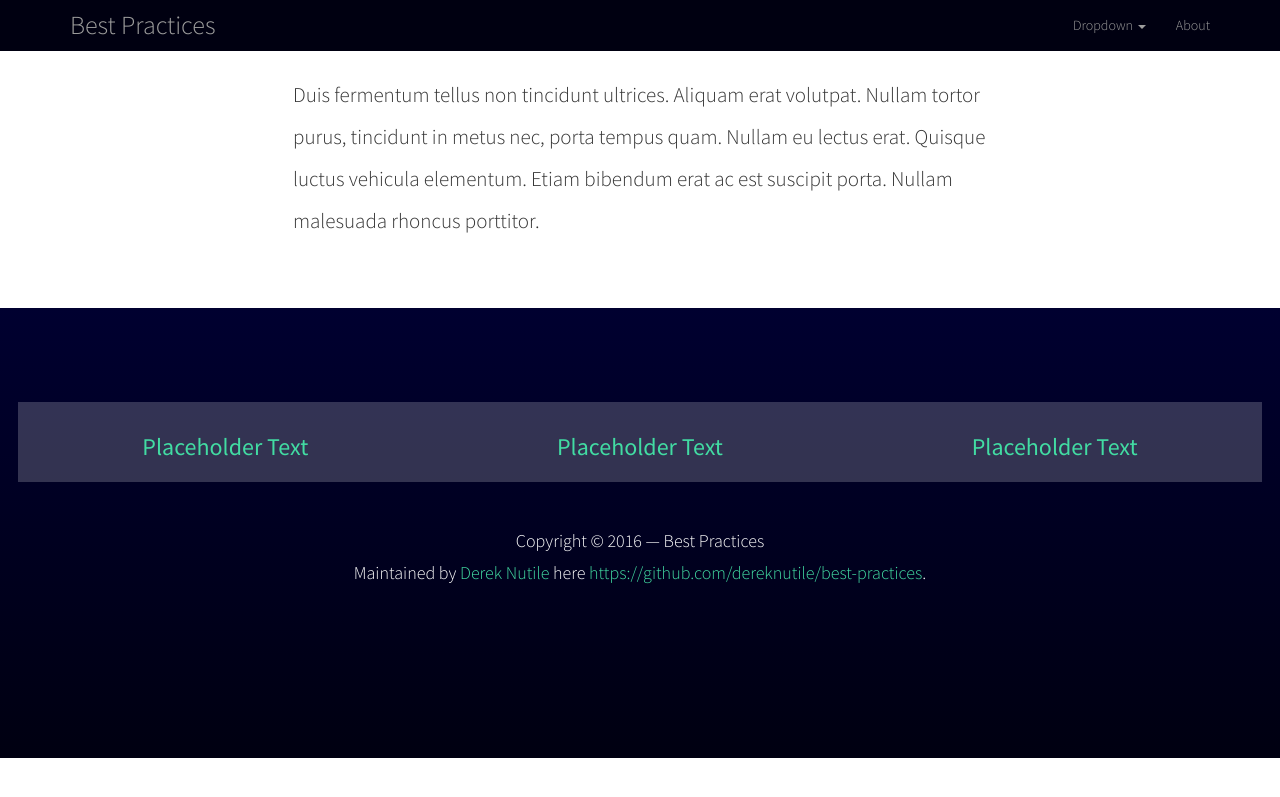
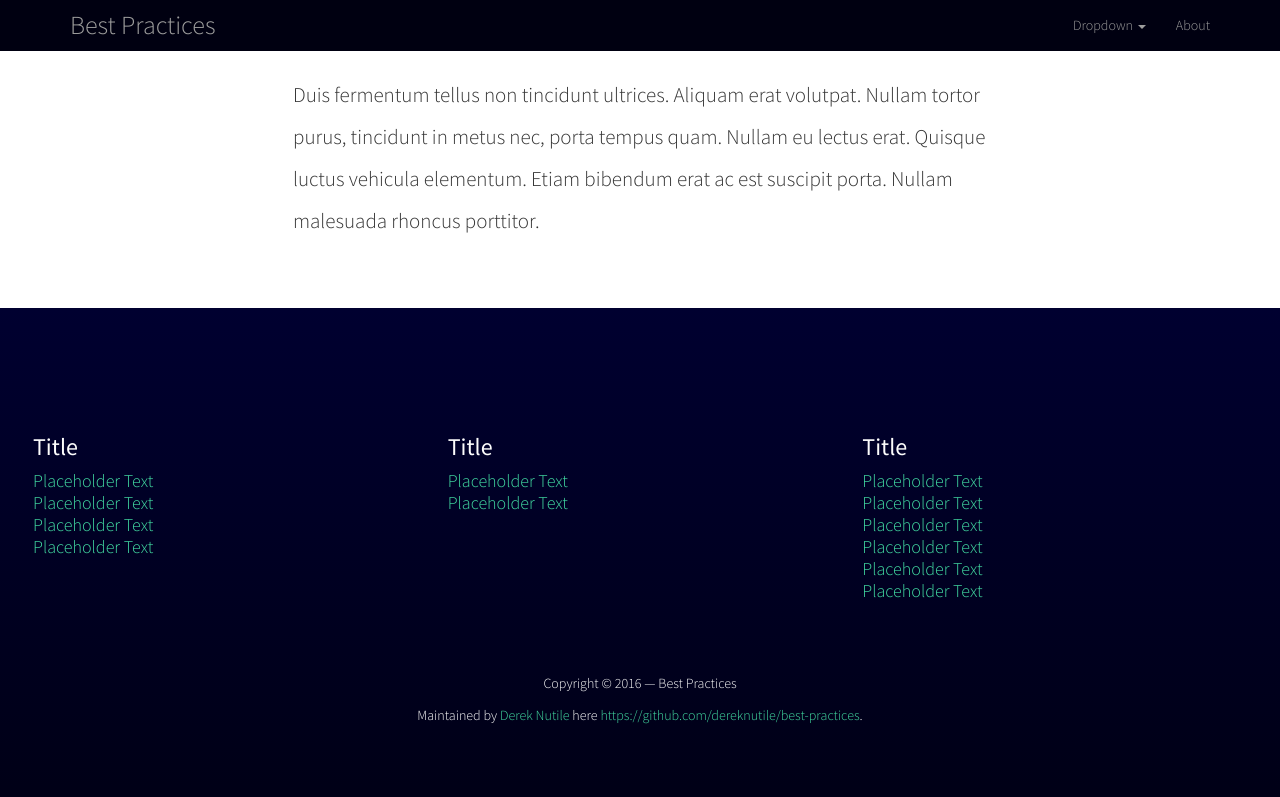
Before and after one commit to wdbp/wdbp.github.io, a Jekyll site: the page built from index.html, in a window 1280 px wide and 900 px high, scrolled down 1960 px. Shown: the top 797 px of the window. Built offline with Jekyll 4.4.1, drawn with Linux system fonts in a browser that asks for light colours; nearby versions of some CDN libraries; library files that are not in the unit come from our copies; before the commit the page ends 2718 px from its top, so only the background shows below that.

```diff
--- a/_includes/framing/footer.html
+++ b/_includes/framing/footer.html
@@ -4,34 +4,46 @@
   <div class="container container-full horizontal-padding-medium">
   <div class="row">
 
-  <div class="col-md-4 col-lg-4 hover-div background-translucent">
+  <div class="col-md-4 col-lg-4">
     <div class="focused-block">
-      <h3 class="text-center">
-        <a href="">Placeholder Text</a>
-      </h3>
+      <h3>Title</h3>
+      <ul class="list-unstyled">
+        <li><a href="">Placeholder Text</a></li>
+        <li><a href="">Placeholder Text</a></li>
+        <li><a href="">Placeholder Text</a></li>
+        <li><a href="">Placeholder Text</a></li>
+      </u>
     </div><!-- /.focused-block -->
   </div>
 
-  <div class="col-md-4 col-lg-4 hover-div background-translucent">
+  <div class="col-md-4 col-lg-4">
     <div class="focused-block">
-      <h3 class="text-center">
-        <a href="">Placeholder Text</a>
-      </h3>
+      <h3>Title</h3>
+      <ul class="list-unstyled">
+        <li><a href="">Placeholder Text</a></li>
+        <li><a href="">Placeholder Text</a></li>
+      </u>
     </div><!-- /.focused-block -->
   </div>
 
-  <div class="col-md-4 col-lg-4 hover-div background-translucent">
+  <div class="col-md-4 col-lg-4">
     <div class="focused-block">
-      <h3 class="text-center">
-        <a href="">Placeholder Text</a>
-      </h3>
+      <h3>Title</h3>
+      <ul class="list-unstyled">
+        <li><a href="">Placeholder Text</a></li>
+        <li><a href="">Placeholder Text</a></li>
+        <li><a href="">Placeholder Text</a></li>
+        <li><a href="">Placeholder Text</a></li>
+        <li><a href="">Placeholder Text</a></li>
+        <li><a href="">Placeholder Text</a></li>
+      </u>
     </div><!-- /.focused-block -->
   </div>
 
   </div><!-- /.row -->
   </div><!-- /.container -->
 
-  <div class="container">
+  <div class="container copyright">
   <div class="row footer-section horizontal-padding-medium">
 
     <p class="text-center">Copyright &copy; {{ site.time | date: '%Y' }} &mdash; {{ site.title }}</p>
```
